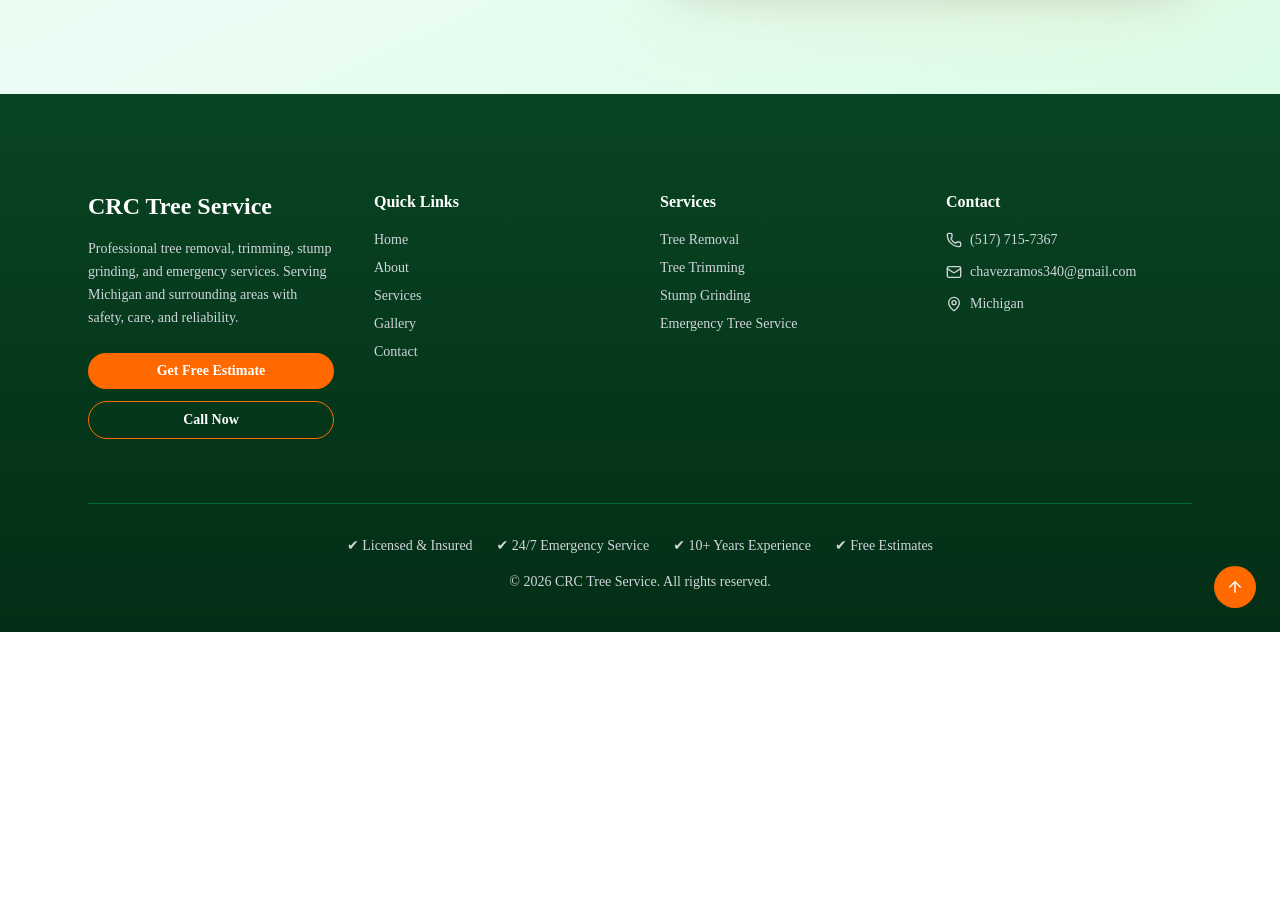
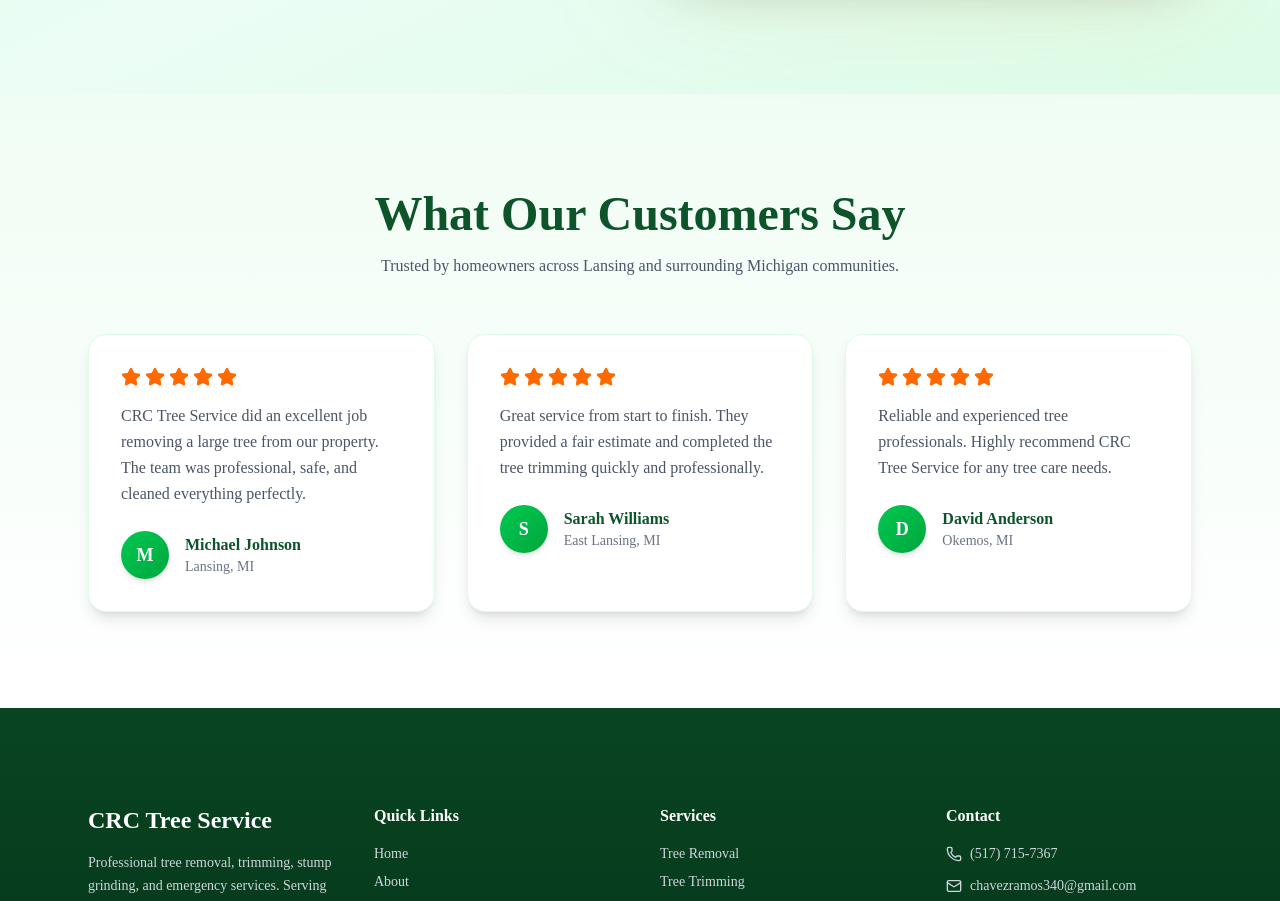
Before and after one commit to Prospernshimiyimana/CRC-Tree-Service, a Next.js app: page /about in a window 1280 px wide. Shown: the part 4678-5579 px from the top of the page. Before the commit the page ends 5310 px from the top, so only its background shows below. Built offline with nearby package versions, Linux system fonts and the light colour scheme.

Commit message:
Add customer reviews section

```diff
--- a/app/about/page.tsx
+++ b/app/about/page.tsx
@@ -17,6 +17,7 @@
   Leaf,
   MapPin,
   ExternalLink,
+  Star,
 } from "lucide-react";
 import Navbar from "@/components/navbar";
 import Footer from "@/components/footer";
@@ -100,6 +101,30 @@
   "Delta Township",
   "Waverly",
   "Meridian Township",
+];
+
+const testimonials = [
+  {
+    name: "Michael Johnson",
+    location: "Lansing, MI",
+    rating: 5,
+    review:
+      "CRC Tree Service did an excellent job removing a large tree from our property. The team was professional, safe, and cleaned everything perfectly.",
+  },
+  {
+    name: "Sarah Williams",
+    location: "East Lansing, MI",
+    rating: 5,
+    review:
+      "Great service from start to finish. They provided a fair estimate and completed the tree trimming quickly and professionally.",
+  },
+  {
+    name: "David Anderson",
+    location: "Okemos, MI",
+    rating: 5,
+    review:
+      "Reliable and experienced tree professionals. Highly recommend CRC Tree Service for any tree care needs.",
+  },
 ];
 
 export default function AboutPage() {
@@ -550,6 +575,60 @@
         </div>
       </section>
 
+      {/* TESTIMONIALS */}
+      <section className="py-24 bg-gradient-to-b from-green-50 to-white">
+        <div className="max-w-6xl mx-auto px-6">
+          <motion.div
+            initial={{ opacity: 0, y: 24 }}
+            whileInView={{ opacity: 1, y: 0 }}
+            transition={{ duration: 0.6 }}
+            viewport={{ once: true, amount: 0.2 }}
+            className="text-center mb-14"
+          >
+            <h2 className="text-4xl md:text-5xl font-bold text-green-900 mb-4">
+              What Our Customers Say
+            </h2>
+            <p className="text-gray-600 max-w-2xl mx-auto">
+              Trusted by homeowners across Lansing and surrounding Michigan communities.
+            </p>
+          </motion.div>
+
+          <div className="grid md:grid-cols-3 gap-8">
+            {testimonials.map((testimonial, index) => (
+              <motion.div
+                key={testimonial.name}
+                initial={{ opacity: 0, y: 24 }}
+                whileInView={{ opacity: 1, y: 0 }}
+                transition={{ duration: 0.55, delay: index * 0.1 }}
+                viewport={{ once: true, amount: 0.2 }}
+                whileHover={{ y: -8 }}
+                className="bg-white p-8 rounded-2xl shadow-lg hover:shadow-xl transition duration-300 border border-green-100"
+              >
+                <div className="flex items-center gap-1 mb-4">
+                  {[...Array(testimonial.rating)].map((_, i) => (
+                    <Star key={i} className="w-5 h-5 text-orange-500 fill-orange-500" />
+                  ))}
+                </div>
+                <p className="text-gray-600 leading-relaxed mb-6">
+                  {testimonial.review}
+                </p>
+                <div className="flex items-center gap-4">
+                  <div className="w-12 h-12 bg-gradient-to-br from-green-500 to-green-600 rounded-full flex items-center justify-center shadow-md">
+                    <span className="text-white font-semibold text-lg">
+                      {testimonial.name.charAt(0)}
+                    </span>
+                  </div>
+                  <div>
+                    <h4 className="font-semibold text-green-900">{testimonial.name}</h4>
+                    <p className="text-sm text-gray-500">{testimonial.location}</p>
+                  </div>
+                </div>
+              </motion.div>
+            ))}
+          </div>
+        </div>
+      </section>
+
       <Footer />
     </>
   );
```
